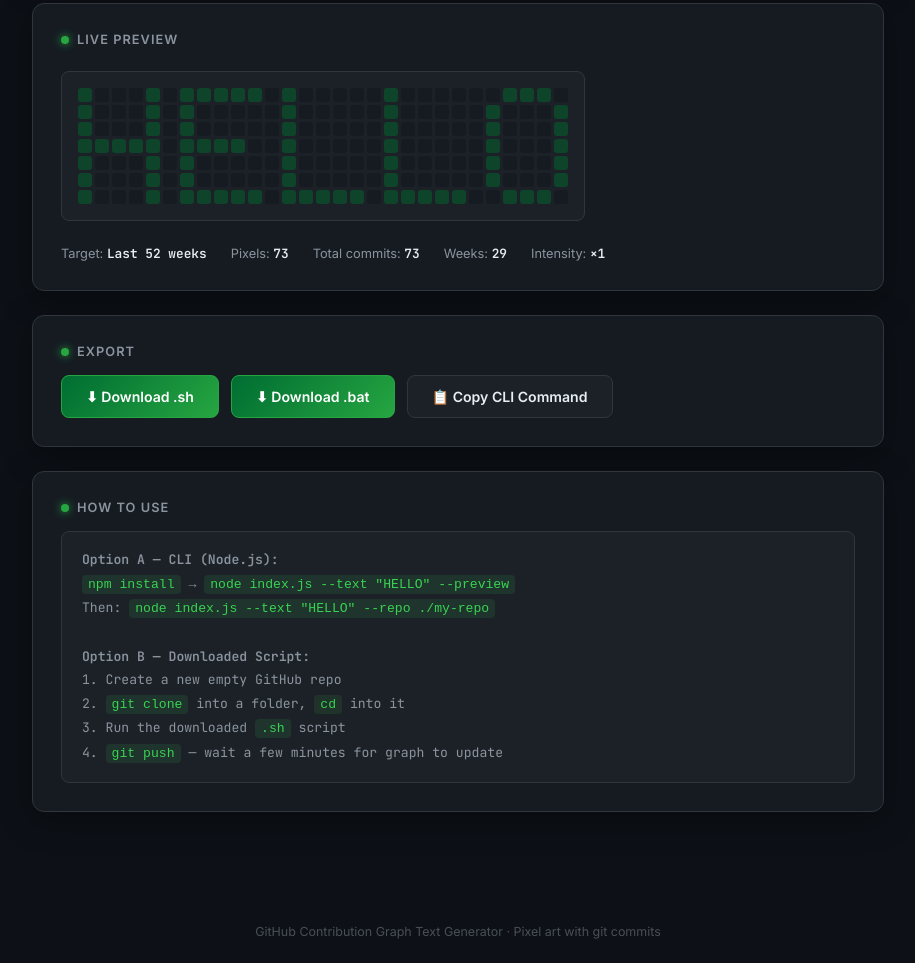
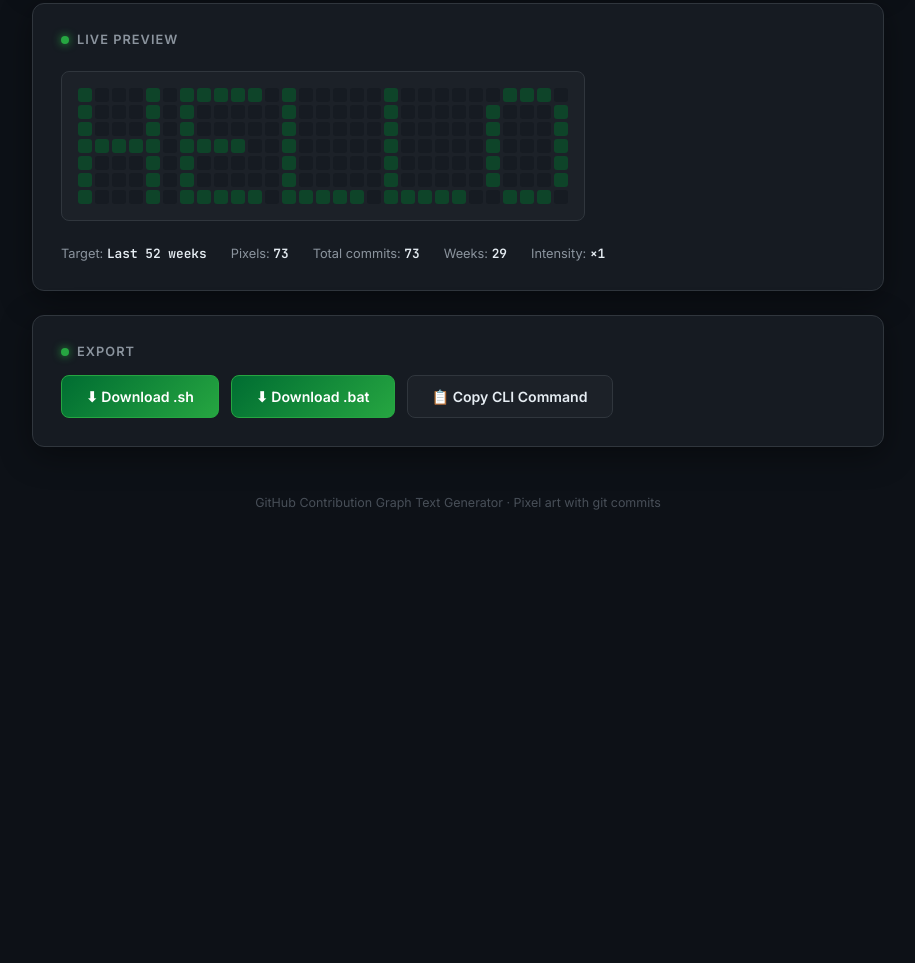
Before and after one commit to praneethreddie/git-matrix, a website: page web/index.html in a window 1280 px wide. Shown: the part 512-1475 px from the top of the page, without its empty margins (182-1097 px from the left). After the commit the page ends 1110 px from the top, so only its background shows below. Drawn offline with Linux system fonts and the light colour scheme.

```diff
--- a/web/index.html
+++ b/web/index.html
@@ -416,21 +416,6 @@
       </div>
     </div>
 
-    <!-- Instructions Card -->
-    <div class="card">
-      <div class="card-title">How to Use</div>
-      <div class="instructions">
-        <strong>Option A — CLI (Node.js):</strong><br/>
-        <code>npm install</code> → <code>node index.js --text "HELLO" --preview</code><br/>
-        Then: <code>node index.js --text "HELLO" --repo ./my-repo</code><br/><br/>
-        <strong>Option B — Downloaded Script:</strong><br/>
-        1. Create a new empty GitHub repo<br/>
-        2. <code>git clone</code> into a folder, <code>cd</code> into it<br/>
-        3. Run the downloaded <code>.sh</code> script<br/>
-        4. <code>git push</code> — wait a few minutes for graph to update
-      </div>
-    </div>
-  </main>
 
   <footer>
     GitHub Contribution Graph Text Generator &middot; Pixel art with git commits
```
Also changed, not shown: README.md.
